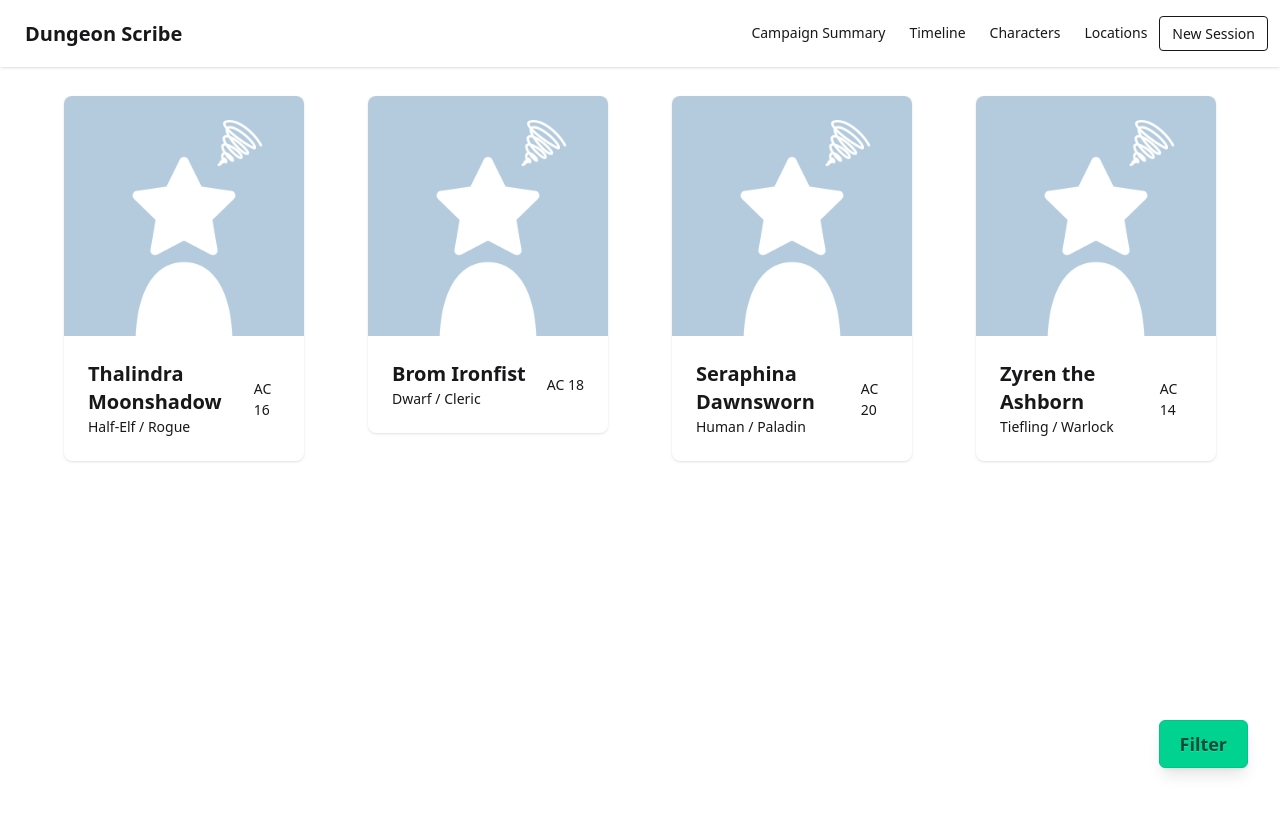
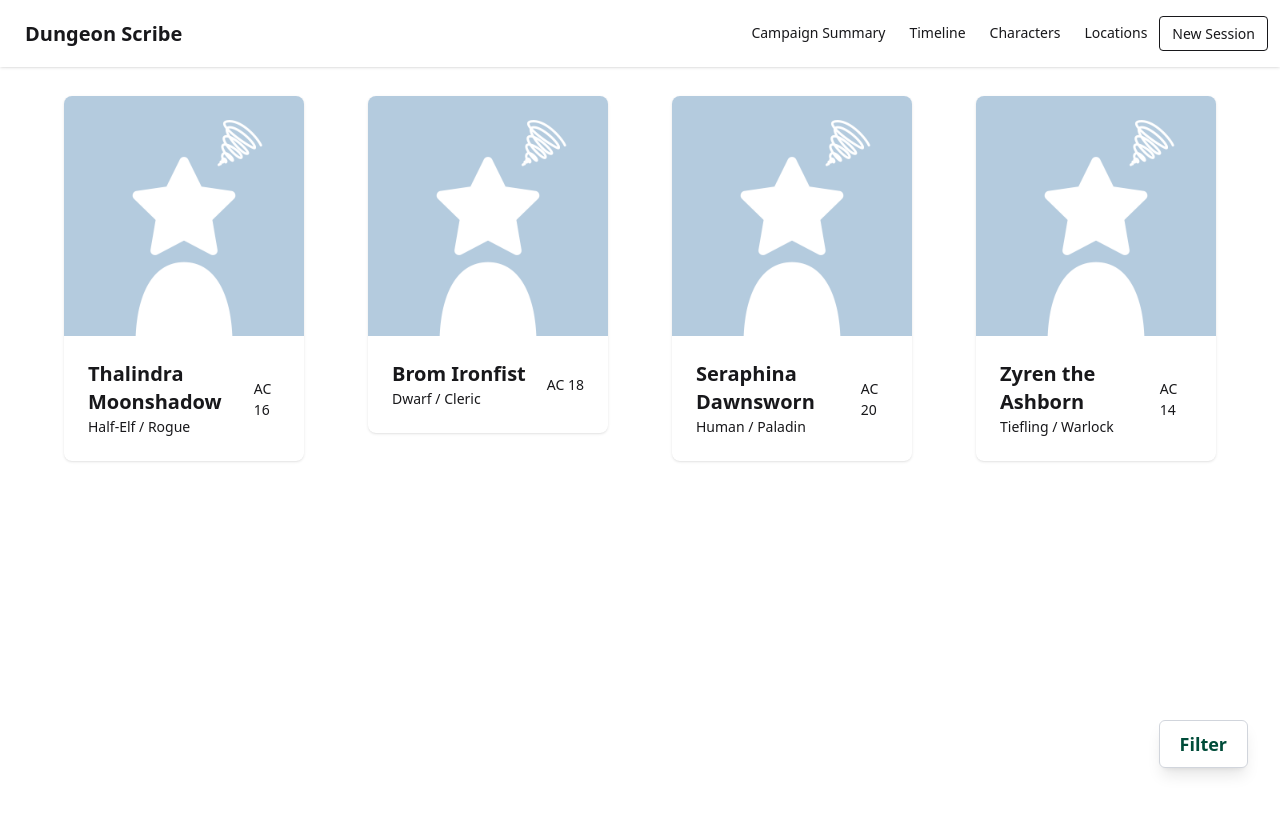
Before and after one commit to shavet-akiya/CriticalFail, a Next.js app in the folder ui/: page /characters in a window 1280 px wide. Shown: the top 814 px of the page. Built offline with nearby package versions, Linux system fonts and the light colour scheme.

Commit message:
please work

```diff
--- a/ui/app/characters/layout.tsx
+++ b/ui/app/characters/layout.tsx
@@ -50,7 +50,7 @@ function FAB({ open, setOpen }: { open: boolean; setOpen: (o: boolean) => void }
             <button
                 tabIndex={0}
                 role="button"
-                className="btn btn-lg rounded-md btn-success shadow-lg"
+                className="btn btn-lg rounded-md btn-success shadow-lg bg-white border border-gray-300"
                 onClick={() => setOpen(!open)}
             >
                 Filter
```
Also changed, not shown: ui/next-env.d.ts (deleted), 1 other file (tests, documents, lock files or other folders).
